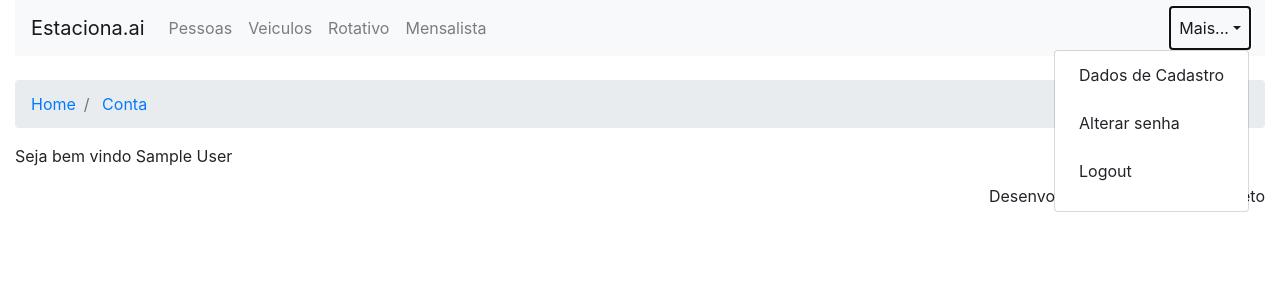
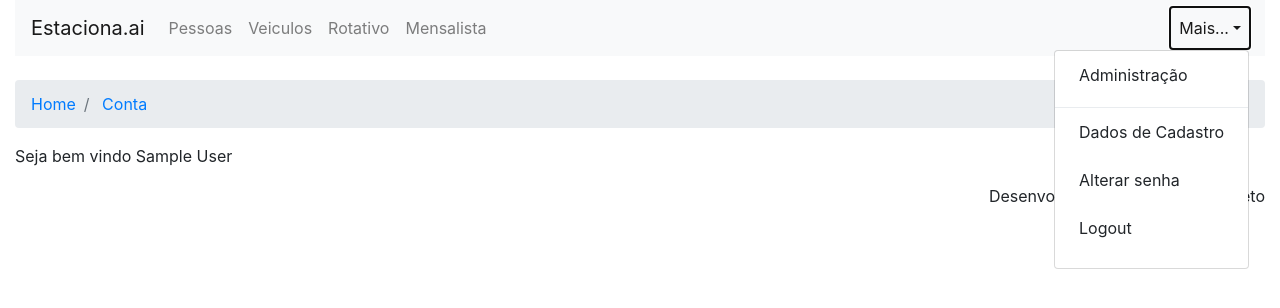
Before and after one commit to rafaelrbnet/estacionaai, a Django app: page /conta/ in a window 1280 px wide, after a click on "Mais...". Shown: the top 308 px of the page. Run offline with Django 3.2, Linux system fonts and the light colour scheme; the visitor is signed in with stand-in values (Sample User, id 1); some libraries are stand-ins or nearby versions.

Commit message:
ADIÇÃO DO LINK PARA ÁREA ADMINSTRATIVA DO DJANGO QUANDO UM USUÁRIO É ADMIN

```diff
--- a/templates/base.html
+++ b/templates/base.html
@@ -41,6 +41,10 @@
                                 <a class="nav-link dropdown-toggle" href="#" id="navbarDropdownMenuLink" data-toggle="dropdown">Mais...</a>
                                 <div class="dropdown-menu dropdown-menu-right" aria-labelledby="navbarDropdownMenuLink">
                                     {% if user.is_authenticated %}
+                                        {% if user.is_staff %}
+                                        <p><a  class="dropdown-item" href="{% url 'admin:index' %}">Administração</a></p>
+                                        <div class="dropdown-divider"></div>
+                                        {% endif %}
                                     <p><a  class="dropdown-item" href="{% url 'accounts:edit' %}">Dados de Cadastro</a></p>
                                     <p><a  class="dropdown-item" href="{% url 'accounts:edit_password' %}">Alterar senha</a></p>
                                     <p><a  class="dropdown-item" href="{% url 'accounts:logout' %}">Logout</a></p>
```
